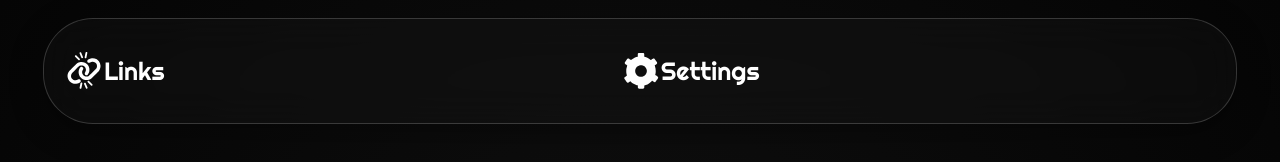
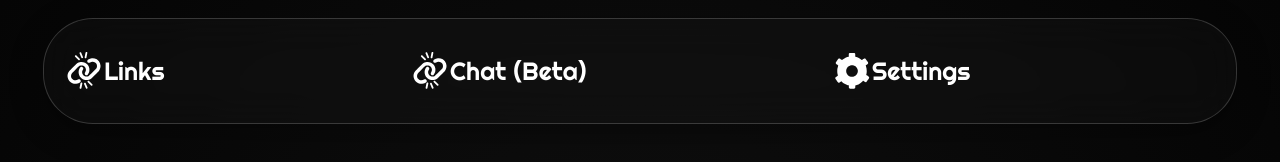
Before and after one commit to Angulorecto/iwillchangebeta, a website: page public/index.html in a window 1280 px wide. Drawn offline with Linux system fonts and the light colour scheme.

Commit message:
Update index.html

```diff
--- a/public/index.html
+++ b/public/index.html
@@ -8,6 +8,7 @@
   <body>
     <div class="header">
       <a href="/links.html" class="navItem"><span class="linkIcon"></span>Links</a>
+      <a href="/chat.html" class="navItem"><span class="linkIcon"></span>Chat (Beta)</a>
       <a href="/settings.html" class="navItem"><span class="settingsIcon"></span>Settings</a>
     </div>
   </body>
```
